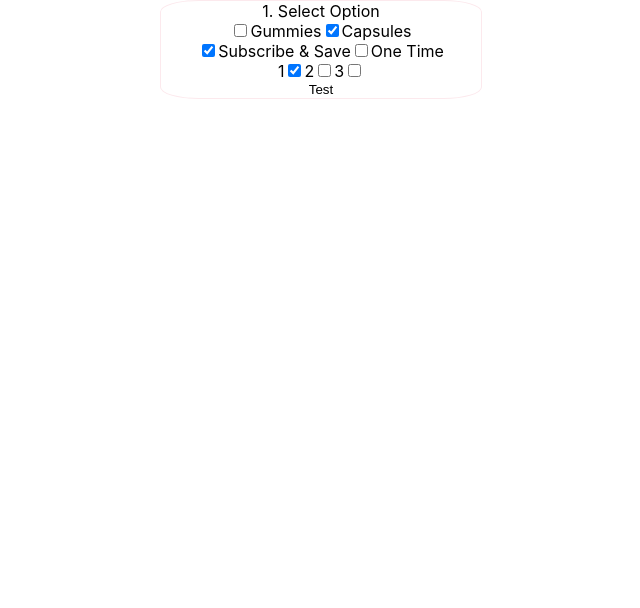
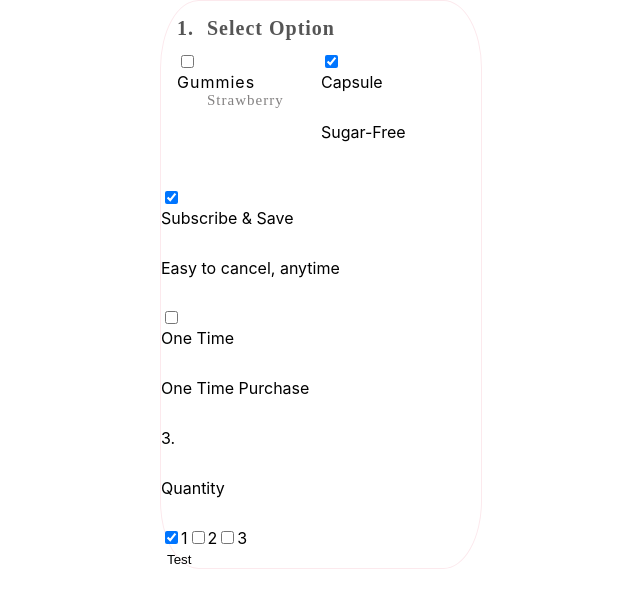
Before and after one commit to DevScissors/opositiv-assignment, a React (Create React App) app: page / in a window 1280 px wide. Shown: the top 608 px of the page, without its empty margins (320-960 px from the left). Built offline with nearby package versions, Linux system fonts and the light colour scheme.

Commit message:
finalized logic and began work on layout and styling

```diff
--- a/src/App.module.scss
+++ b/src/App.module.scss
@@ -1,6 +1,5 @@
 .App {
   margin: 0 25%;
-  text-align: center;
 }
 
 .App-logo {
@@ -48,3 +47,14 @@ button,
 input[type="submit"] {
   cursor: pointer;
 }
+
+input [type="checkbox"] {
+  color: white;
+  /* removing default appearance */
+  -webkit-appearance: none;
+  appearance: none;
+}
+
+p {
+  margin: 0 0 30px;
+}
--- a/src/components/OptionRow/OptionRow.js
+++ b/src/components/OptionRow/OptionRow.js
@@ -4,26 +4,42 @@ import styles from "./OptionRow.module.scss";
 
 const OptionRow = (props) => {
   return (
-    <div className={styles["option-row-wrapper"]}>
-      <label>
+    <>
+      <div className={styles["option-row-header-wrapper"]}>
+        <p className={styles["option-row-number"]}>1.</p>
+        <p className={styles["option-row-label"]}>Select Option</p>
+      </div>
+      <div className={styles["option-row-options"]}>
+        <div className={styles["option-row-gummies-content"]}>
+          <div className={styles["option-row-gummies-checkbox"]}>
+            <div>
               <input
                 className={"options-row-gummies"}
                 type="checkbox"
                 checked={props.checked === "gummies"}
-          onChange={props.onChange}
+                onChange={() => props.onChange("gummies")}
               />
-        {"Gummies"}
+            </div>
+            <label className={styles["option-row-gummies-label"]}>
+              <p>Gummies</p>
             </label>
+          </div>
+          <p className={styles["option-row-gummies-description"]}>Strawberry</p>
+        </div>
+        <div>
           <label>
             <input
               className={"option-row-capsule"}
               type="checkbox"
               checked={props.checked === "capsule"}
-          onChange={props.onChange}
+              onChange={() => props.onChange("capsule")}
             />
-        {"Capsules"}
           </label>
+          <p>Capsule</p>
+          <p>Sugar-Free</p>
         </div>
+      </div>
+    </>
   );
 };
 
--- a/src/components/OptionRow/OptionRow.module.scss
+++ b/src/components/OptionRow/OptionRow.module.scss
@@ -1,11 +1,29 @@
 @import "../../variables.scss";
 
+.option-row-header-wrapper {
+  display: flex;
+
+  .option-row-number {
+    width: 30px;
+  }
+
+  .option-row-number,
+  .option-row-label {
+    font-size: 20px;
+    font-weight: bold;
+    color: #555555;
+    font-family: "Apercu-Regular";
+  }
+
+  p {
+    margin-bottom: 0;
+    letter-spacing: 1px;
+    white-space: nowrap;
+  }
+}
+
 input [type="checkbox"] {
-  .option-row-wrapper {
   color: white;
-    /* removing default appearance */
-    -webkit-appearance: none;
-    appearance: none;
   /* creating a custom design */
   background-color: $primary-pink-background;
   border: 2px solid #fabdcc;
@@ -14,4 +32,58 @@ input [type="checkbox"] {
   height: 25px;
   width: 25px;
 }
+
+.option-row-options {
+  display: flex;
+  padding-top: 12px;
+
+  .option-row-gummies-content {
+    width: 50%;
+
+    .option-row-gummies-checkbox input[type="checkbox"] {
+      .option-row-gummies-label {
+        border: 2px solid #fabdcc;
+        padding-top: 1px;
+        color: #f37490;
+        border-radius: 50%;
+        cursor: pointer;
+        font-size: 14px;
+        height: 18px;
+        left: 0;
+        position: absolute;
+        top: 3px;
+        width: 18px;
+        transition: all 0.4s;
+        text-align: center;
+        margin-bottom: 0;
+        display: flex;
+        align-items: center;
+
+        p {
+          margin-bottom: 0;
+          letter-spacing: 1px;
+          white-space: nowrap;
         }
+      }
+    }
+
+    p {
+      margin-bottom: 0;
+      letter-spacing: 1px;
+      white-space: nowrap;
+    }
+
+    .option-row-gummies-description {
+      font-family: "ProximaNova-Light" !important;
+      font-weight: light;
+      font-size: 15px;
+      margin-bottom: 0;
+      font-family: sans-serif;
+      color: rgb(131, 129, 129);
+      font-weight: 200;
+      font-size: 15px;
+      margin-top: 0;
+      padding-left: 30px;
+    }
+  }
+}
--- a/src/components/PurchaseBox/PurchaseBox.js
+++ b/src/components/PurchaseBox/PurchaseBox.js
@@ -6,16 +6,16 @@ import styles from "./PurchaseBox.module.scss";
 import QuantityRow from "../QuantityRow/QuantityRow";
 
 const PurchaseBox = () => {
-  const [isOptionChecked, setIsOptionChecked] = useState("capsule");
-  const [isTypeChecked, setIsTypeChecked] = useState("subscribe");
+  const [optionSelected, setSelectedOption] = useState("capsule");
+  const [purchaseTypeSelected, setSelectedPurchaseType] = useState("subscribe");
   let [selectedQuantity, setSelectedQuantity] = useState(1);
 
-  const handleOptionChange = () => {
-    setIsOptionChecked((isChecked) => !isChecked);
+  const handleOptionChange = (checkedValue) => {
+    setSelectedOption(checkedValue);
   };
 
-  const handleTypeChange = () => {
-    setIsTypeChecked((isChecked) => !isChecked);
+  const handlePurchaseTypeChange = (checkedValue) => {
+    setSelectedPurchaseType(checkedValue);
   };
 
   const handleQuantityChange = (checkedValue) => {
@@ -24,19 +24,16 @@ const PurchaseBox = () => {
 
   return (
     <div className={styles["purchase-box-wrapper"]}>
-      <div className={styles["option-row-label"]}>1. Select Option</div>
-      <div className={styles["option-row"]}>
-        <div className={styles["options"]}>
-          <OptionRow
-            onChange={handleOptionChange}
-            checked={isOptionChecked ? "capsule" : "gummies"}
-            shape={"circle"}
-          />
-        </div>
+      <div className={styles["purchase-box-option-row"]}>
+        <OptionRow
+          onChange={handleOptionChange}
+          checked={optionSelected}
+          shape={"circle"}
+        />
       </div>
       <PurchaseTypeRow
-        onChange={handleTypeChange}
-        checked={isTypeChecked ? "subscribe" : "one-time"}
+        onChange={handlePurchaseTypeChange}
+        checked={purchaseTypeSelected}
       />
       <QuantityRow onChange={handleQuantityChange} checked={selectedQuantity} />
       <Button color={"pink"} />
--- a/src/components/PurchaseBox/PurchaseBox.module.scss
+++ b/src/components/PurchaseBox/PurchaseBox.module.scss
@@ -1,26 +1,16 @@
 @import "../../variables.scss";
 
 .purchase-box-wrapper {
-  display: flex;
   width: 50%;
   margin: 0 25%;
   border: 1px solid $primary-container-pink-border;
-  flex-direction: column;
   border-radius: 12%;
-  text-align: center;
 
-  .option-row {
+  .purchase-box-option-row {
     display: flex;
-    justify-content: center;
-
-    .option-gummies {
-      display: flex;
-      background-color: blue;
-    }
-
-    .option-capsules {
-      display: flex;
-      background-color: red;
-    }
+    flex-direction: column;
+    padding: 16px;
+    justify-content: flex-start;
+    vertical-align: baseline;
   }
 }
--- a/src/components/PurchaseTypeRow/PurchaseTypeRow.js
+++ b/src/components/PurchaseTypeRow/PurchaseTypeRow.js
@@ -3,24 +3,28 @@ import styles from "./PurchaseTypeRow.module.scss";
 
 const PurchaseTypeRow = (props) => {
   return (
-    <div className={styles["quantity-row-wrapper"]}>
+    <div className={styles["purchase-type-row-wrapper"]}>
       <label>
         <input
-          className={"quantity-row-subscribe"}
+          className={"purchase-type-subscribe"}
           type="checkbox"
           checked={props.checked === "subscribe"}
-          onChange={props.onChange}
+          onChange={() => props.onChange("subscribe")}
         />
-        {"Subscribe & Save"}
+        <p>Subscribe & Save</p>
+        <p className="purchase-type-subscribe-caption">
+          Easy to cancel, anytime
+        </p>
       </label>
       <label>
         <input
-          className={"quantity-row-one-time"}
+          className={"purchase-type-one-time"}
           type="checkbox"
           checked={props.checked === "one-time"}
-          onChange={props.onChange}
+          onChange={() => props.onChange("one-time")}
         />
-        {"One Time"}
+        <p>One Time</p>
+        <p className="purchase-type-one-caption">One Time Purchase</p>
       </label>
     </div>
   );
--- a/src/components/QuantityRow/QuantityRow.js
+++ b/src/components/QuantityRow/QuantityRow.js
@@ -5,28 +5,32 @@ import styles from "./QuantityRow.module.scss";
 const QuantityRow = (props) => {
   return (
     <div className={styles["quantity-row-wrapper"]}>
-      1
+      <p className="quantity-row-number">3.</p>
+      <p className="quantity-row-label">Quantity</p>
       <input
         className={"quantity-row-opt1"}
         type="checkbox"
         checked={props.checked === 1}
         onChange={() => props.onChange(1)}
+        value={1}
       />
-      2
+      <label>1</label>
       <input
         className={"quantity-row-opt2"}
         type="checkbox"
         checked={props.checked === 2}
         onChange={() => props.onChange(2)}
+        value={2}
       />
-      3
+      <label>2</label>
       <input
         className={"quantity-row-opt3"}
         type="checkbox"
         checked={props.checked === 3}
         onChange={() => props.onChange(3)}
+        value={3}
       />
-      {console.log("Props check " + props.checked)}
+      <label>3</label>
     </div>
   );
 };
```
Lines whose indentation alone changed are shown as unchanged.
